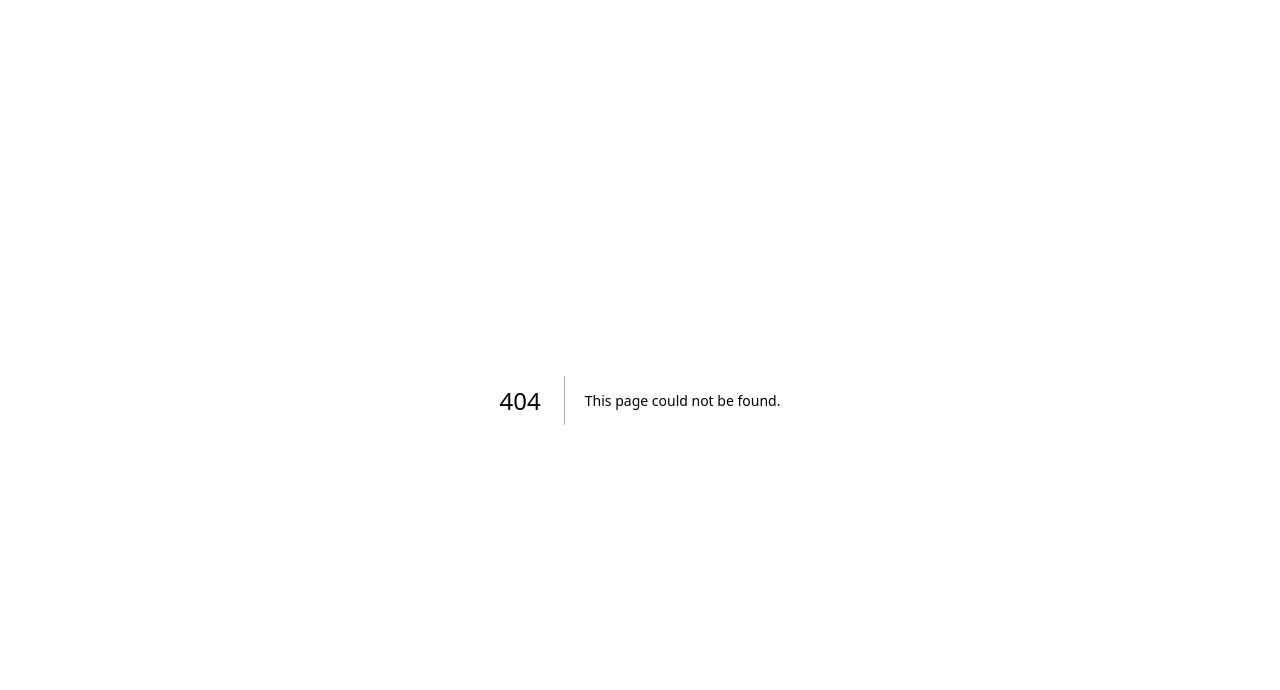
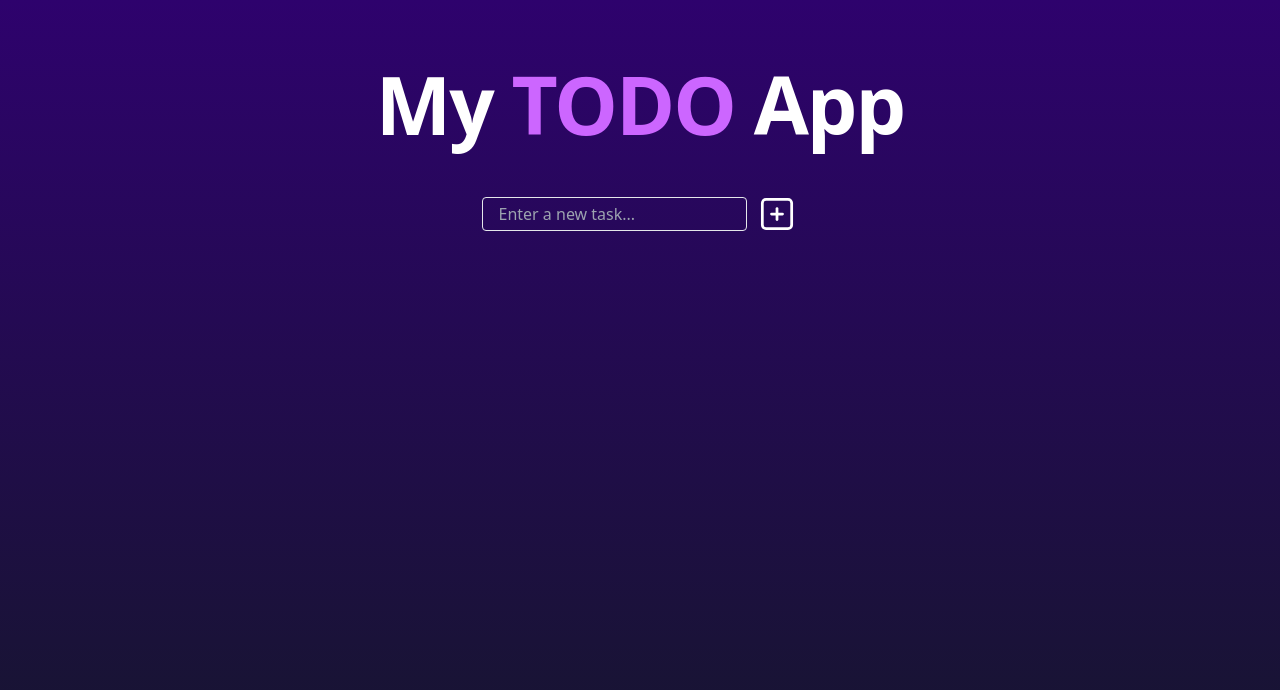
Before and after one commit to dellamora/TodoApp-Zustand-Redux-Toolkit, a Next.js app: page /zustand in a window 1280 px wide. Before the commit this address had no page. Shown: the top 690 px of the page. Built offline with nearby package versions, Linux system fonts and the light colour scheme.

Commit message:
added new pages

```diff
--- a/src/pages/index.tsx
+++ b/src/pages/index.tsx
@@ -1,19 +1,18 @@
 import { type NextPage } from "next";
-import { AddTodoForm } from "~/redux/addTodo";
-import { TodoList } from "~/redux/todoList";
+import Link from "next/link";
 
 
 const Home: NextPage = () => {
   return (
     <>
-      <main className="flex min-h-screen flex-col items-center  bg-gradient-to-b from-[#2e026d] to-[#15162c]">
-        <div className="container flex flex-col items-center justify-center gap-12 px-4 py-16 ">
-          <h1 className="text-5xl font-extrabold tracking-tight text-white sm:text-[5rem]">
-            My <span className="text-[hsl(280,100%,70%)]">TODO</span> App
-          </h1>
-
-          <AddTodoForm />
-          <TodoList />
+      <main className="flex min-h-screen flex-col items-center justify-center  bg-gradient-to-b from-[#2e026d] to-[#15162c]">
+        <div className="container flex flex-col items-center gap-12 px-4 py-16 ">
+          <Link href="/redux" className="text-white text-5xl font-extrabold tracking-tight  sm:text-[5rem]">
+            Redux
+          </Link>
+          <Link href="/zustand"  className="text-[hsl(280,100%,70%)] text-5xl font-extrabold tracking-tight  sm:text-[5rem]">
+            Zustand
+          </Link>
         </div>
       </main>
     </>
--- /dev/null
+++ b/src/pages/redux.tsx
@@ -0,0 +1,23 @@
+import { type NextPage } from "next";
+import { AddTodoForm } from "~/redux/addTodo";
+import { TodoList } from "~/redux/todoList";
+
+
+const Home: NextPage = () => {
+  return (
+    <>
+      <main className="flex min-h-screen flex-col items-center  bg-gradient-to-b from-[#2e026d] to-[#15162c]">
+        <div className="container flex flex-col items-center justify-center gap-12 px-4 py-16 ">
+          <h1 className="text-5xl font-extrabold tracking-tight text-white sm:text-[5rem]">
+            My <span className="text-[hsl(280,100%,70%)]">TODO</span> App
+          </h1>
+
+          <AddTodoForm />
+          <TodoList />
+        </div>
+      </main>
+    </>
+  );
+};
+
+export default Home;
--- /dev/null
+++ b/src/pages/zustand.tsx
@@ -0,0 +1,23 @@
+import { type NextPage } from "next";
+import { AddTodoForm } from "~/redux/addTodo";
+import { TodoList } from "~/redux/todoList";
+
+
+const Home: NextPage = () => {
+  return (
+    <>
+      <main className="flex min-h-screen flex-col items-center  bg-gradient-to-b from-[#2e026d] to-[#15162c]">
+        <div className="container flex flex-col items-center justify-center gap-12 px-4 py-16 ">
+          <h1 className="text-5xl font-extrabold tracking-tight text-white sm:text-[5rem]">
+            My <span className="text-[hsl(280,100%,70%)]">TODO</span> App
+          </h1>
+
+          <AddTodoForm />
+          <TodoList />
+        </div>
+      </main>
+    </>
+  );
+};
+
+export default Home;
```
